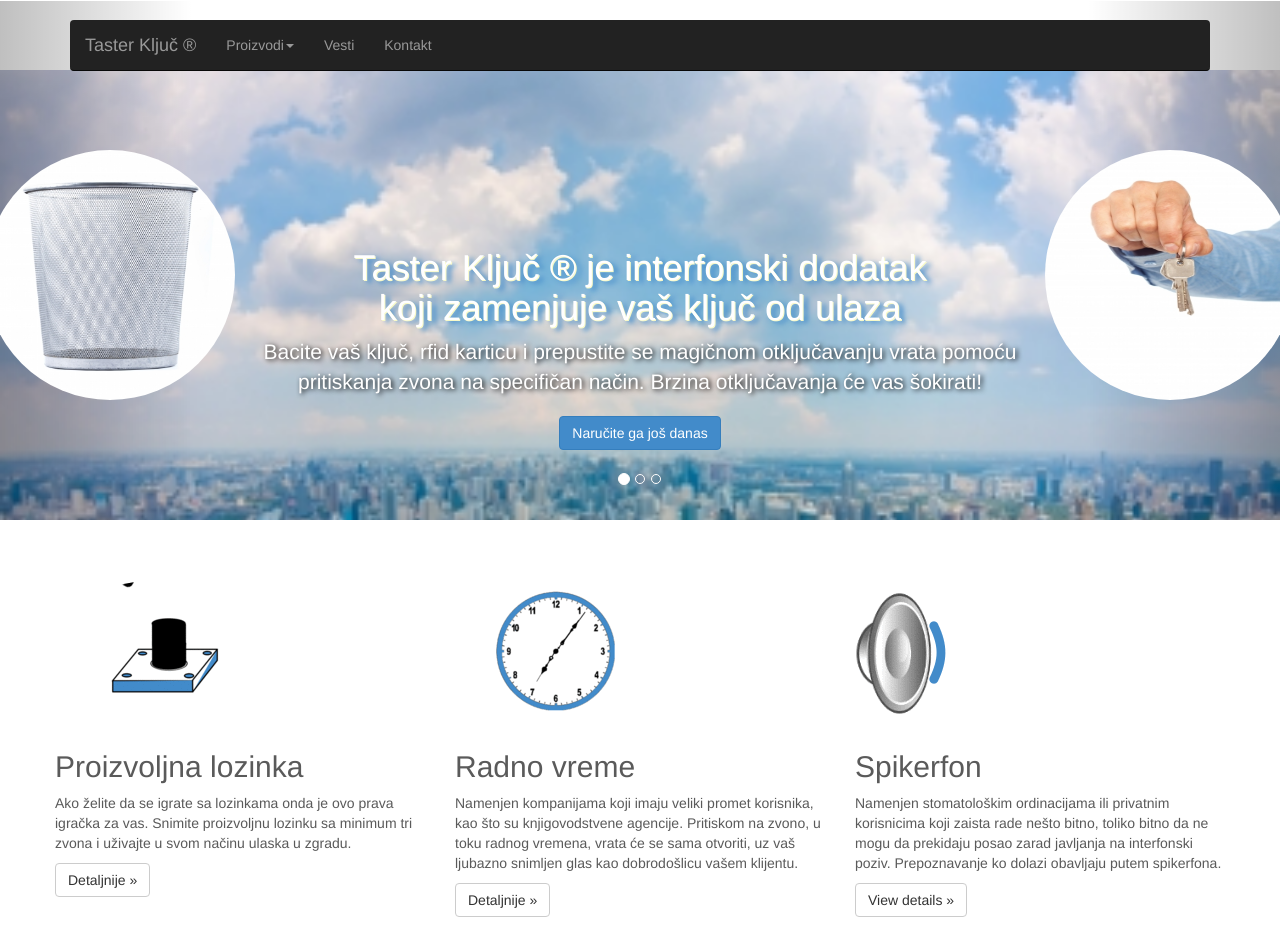
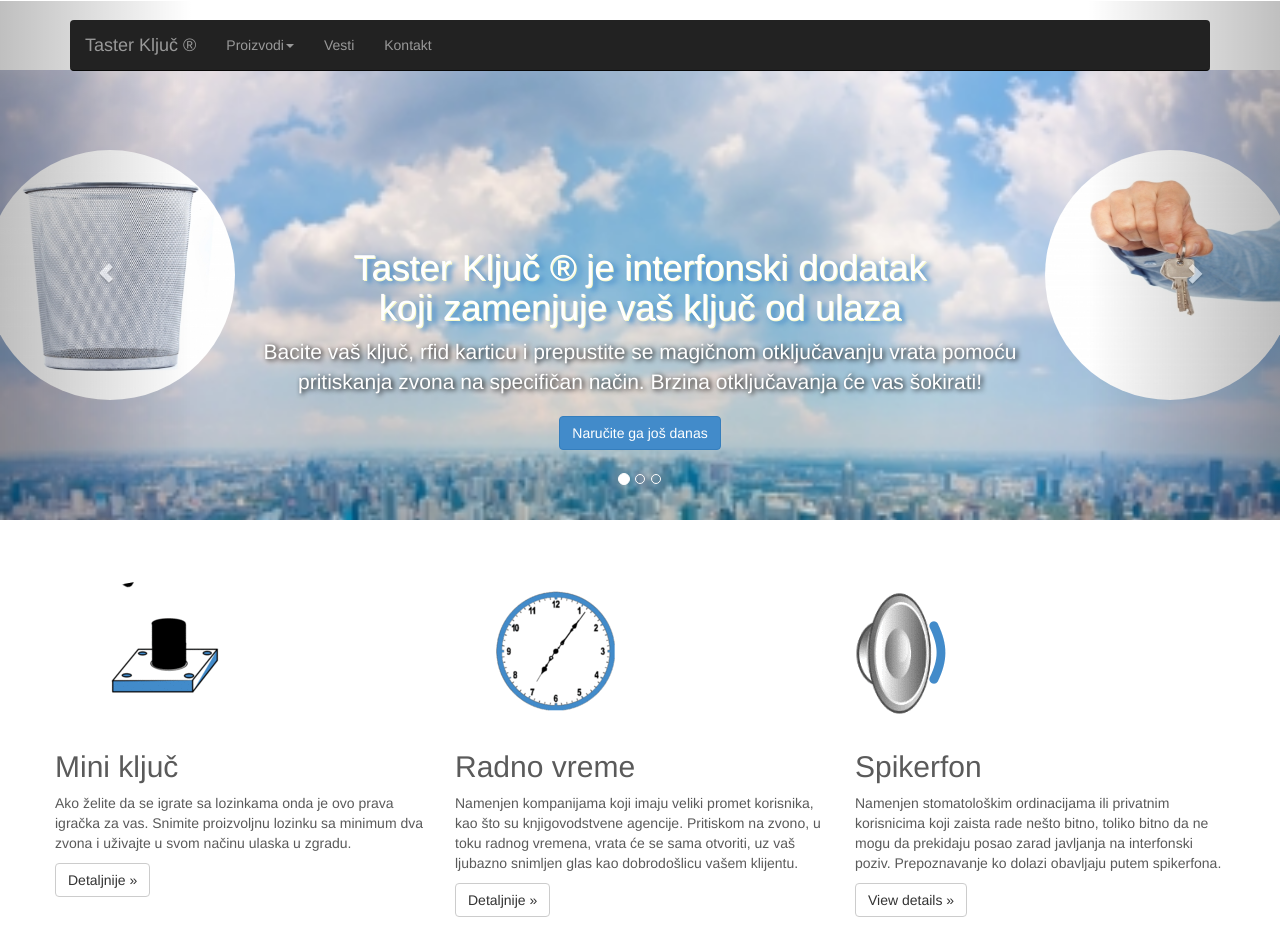
Before and after one commit to trkinovacije/tasterkljuc, a Jekyll site: the page built from index.html, in a window 1280 px wide and 1400 px high. Shown: the top 952 px of the window. Built offline with Jekyll 4.4.1, drawn with Linux system fonts in a browser that asks for light colours; Markdown is read by kramdown in place of the engine named in the settings; some of the changed text lies outside the part shown.

Commit message:
move proizvodi

```diff
--- a/_layouts/default.html
+++ b/_layouts/default.html
@@ -43,9 +43,9 @@
                 <li class="dropdown">
                   <a href="#" class="dropdown-toggle" data-toggle="dropdown">Proizvodi<b class="caret"></b></a>
                   <ul class="dropdown-menu">
-                    <li><a href="/mini-kljuc">Mini Ključ</a></li>
-                    <li><a href="/radno-vreme">Radno vreme</a></li>
-                    <li><a href="/spikerfon">Spikerfon</a></li>
+                    <li><a href="/proizvodi/mini-kljuc">Mini Ključ</a></li>
+                    <li><a href="/proizvodi/radno-vreme">Radno vreme</a></li>
+                    <li><a href="/proizvodi/spikerfon">Spikerfon</a></li>
                     <li class="divider"></li>
                     <li class="dropdown-header">niste pronašli šta vam treba</li>
                     <li><a href="#">Javite nam vaše zahteve</a></li>
--- a/index.html
+++ b/index.html
@@ -16,9 +16,9 @@
       <div class="carousel-inner">
         <div class="item active">
           <div class="row">
-            <img class="img-circle" src="/assets/images/news/kanta_scottchan.jpg" width="300" style="position:relative; top:80px; z-index:2; width:250px; height:250px"/>
-            <img class="img-circle" style="position:relative; top:80px; z-index:2; height:250px; width:250px" align="right" src="/assets/images/news/kljucevi_stockimages.jpg" />
             <img style="width:100%; float:left; position:absolute; top:0px; left:0px; z-index:0" align="float" src="/assets/images/news/city_Witthaya.jpg" />
+            <img class="img-circle" src="/assets/images/news/kanta_scottchan.jpg" width="300" style="position:relative; top:80px; z-index:0; width:250px; height:250px"/>
+            <img class="img-circle" style="position:relative; top:80px; z-index:0; height:250px; width:250px" align="right" src="/assets/images/news/kljucevi_stockimages.jpg" />
           </div>
           <div class="container">
             <div class="carousel-caption">
@@ -75,21 +75,21 @@
       <div class="row">
         <div class="col-sm-4">
           <img class="img-circle" src="/assets/images/animations/arbitrary_key.gif">
-          <h2>Proizvoljna lozinka</h2>
-          <p>Ako želite da se igrate sa lozinkama onda je ovo prava igračka za vas. Snimite proizvoljnu lozinku sa minimum tri zvona i uživajte u svom načinu ulaska u zgradu.</p>
-          <p><a class="btn btn-default" href="#">Detaljnije &raquo;</a></p>
+          <h2>Mini ključ</h2>
+          <p>Ako želite da se igrate sa lozinkama onda je ovo prava igračka za vas. Snimite proizvoljnu lozinku sa minimum dva zvona i uživajte u svom načinu ulaska u zgradu.</p>
+          <p><a class="btn btn-default" href="/mini-kljuc">Detaljnije &raquo;</a></p>
         </div><!-- /.col-sm-3 -->
         <div class="col-sm-4">
           <img  src="/assets/images/animations/clockanimation.gif"  >
           <h2>Radno vreme</h2>
           <p>Namenjen kompanijama koji imaju veliki promet korisnika, kao što su knjigovodstvene agencije. Pritiskom na zvono, u toku radnog vremena, vrata će se sama otvoriti, uz vaš ljubazno snimljen glas kao dobrodošlicu vašem klijentu.</p>
-          <p><a class="btn btn-default" href="#">Detaljnije &raquo;</a></p>
+          <p><a class="btn btn-default" href="/radno-vreme">Detaljnije &raquo;</a></p>
         </div><!-- /.col-sm-3 -->
          <div class="col-sm-4">
           <img src="/assets/images/animations/speakerphone.gif">
           <h2>Spikerfon</h2>
           <p>Namenjen stomatološkim ordinacijama ili privatnim korisnicima koji zaista rade nešto bitno, toliko bitno da ne mogu da prekidaju posao zarad javljanja na interfonski poziv. Prepoznavanje ko dolazi obavljaju putem spikerfona.</p>
-          <p><a class="btn btn-default" href="#">View details &raquo;</a></p>
+          <p><a class="btn btn-default" href="/spikerfon">View details &raquo;</a></p>
         </div><!-- /.col-sm-3 -->
        </div><!-- /.row -->
 
@@ -102,12 +102,11 @@
         <div class="col-md-7">
          <h2 class="featurette-heading">Kome ovo koristi?<br /> <span class="text-muted">video animacija</span></h2>
           <p class="lead">I dok svakodnevno čekamo da nam neko otključa vrata ili tražimo ključ od ulaza, male komšije nemaju tih problema...</p>
+              <p><a class="btn btn-large btn-primary" href="/2013/11/05/Kome-ovo-koristi.html">Pročitajte više o tome</a></p>
         </div>
-        <div class="col-md-5 " id="youtube_animation">
-        <div class="vendor">
-        	<iframe width="420" height="315" src="http://www.youtube.com/embed/A-4Hlwako5A?rel=0" frameborder="0" allowfullscreen></iframe>
-	</div>
-        </div>
+        <div class="col-md-5 " >
+          <img class="featurette-image img-responsive img-rounded" src="http://img.youtube.com/vi/A-4Hlwako5A/0.jpg" alt="Generic placeholder image">
+         </div>
       </div>
 
       <hr class="featurette-divider">
```
Also changed, not shown: _posts/2013-11-04-Sta-je-taster-kljuc.md (+6 -4 lines), _posts/2013-11-05-Kome-ovo-koristi.md (+5 -1 lines), proizvodi/mini-kljuc/index.html (renamed from mini-kljuc/index.html), proizvodi/radno-vreme/index.html (renamed from radno-vreme/index.html), proizvodi/spikerfon/index.html (renamed from spikerfon/index.html).
